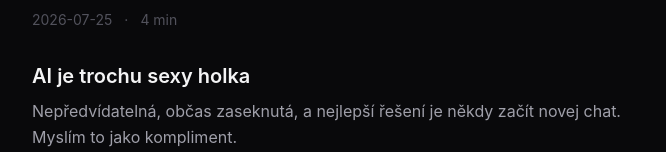
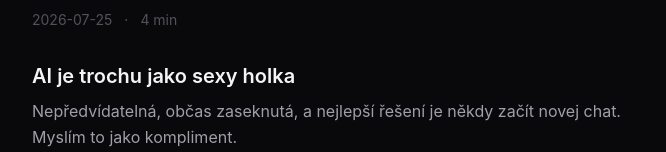
Before and after one commit to Peter-Pix/petrpiskacek.online, a Next.js app: page /blog in a window 1280 px wide. Shown: the part 354-506 px from the top of the page, without its empty margins (296-962 px from the left). Built offline with nearby package versions, Linux system fonts and the light colour scheme.

Commit message:
fix(blog): AI je trochu jako sexy holka

```diff
--- a/src/app/blog/[slug]/page.tsx
+++ b/src/app/blog/[slug]/page.tsx
@@ -394,8 +394,8 @@ const posts: Record<string, { title: string; date: string; content: string[] }>
     ],
   },
 
-  "ai-je-trochu-sexy-holka": {
-    title: "AI je trochu sexy holka",
+  "ai-je-trochu-jako-sexy-holka": {
+    title: "AI je trochu jako sexy holka",
     date: "2026-07-24",
     content: [
       "",
--- a/src/app/blog/page.tsx
+++ b/src/app/blog/page.tsx
@@ -28,8 +28,8 @@ const posts = [
     readTime: "4 min",
   },
   {
-    slug: "ai-je-trochu-sexy-holka",
-    title: "AI je trochu sexy holka",
+    slug: "ai-je-trochu-jako-sexy-holka",
+    title: "AI je trochu jako sexy holka",
     description: "Nepředvídatelná, občas zaseknutá, a nejlepší řešení je někdy začít novej chat. Myslím to jako kompliment.",
     date: "2026-07-24",
     readTime: "2 min",
```
